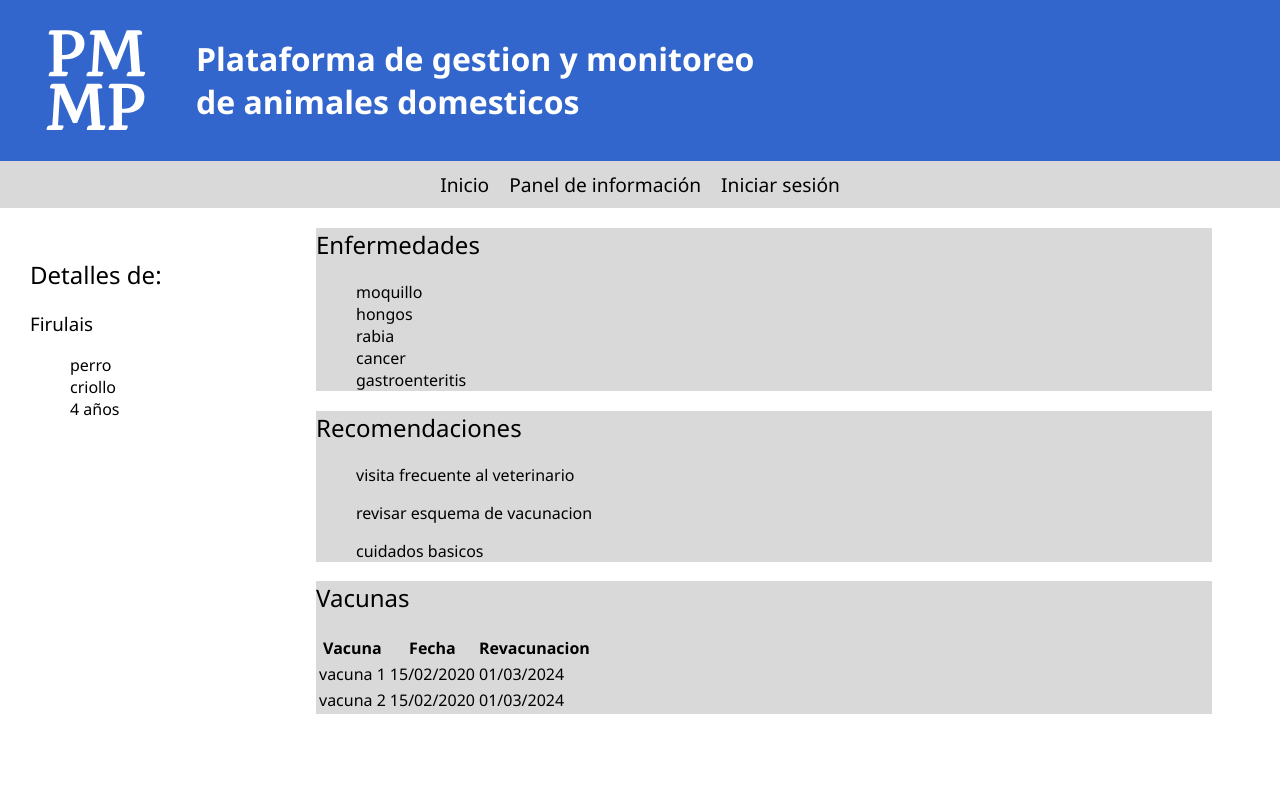
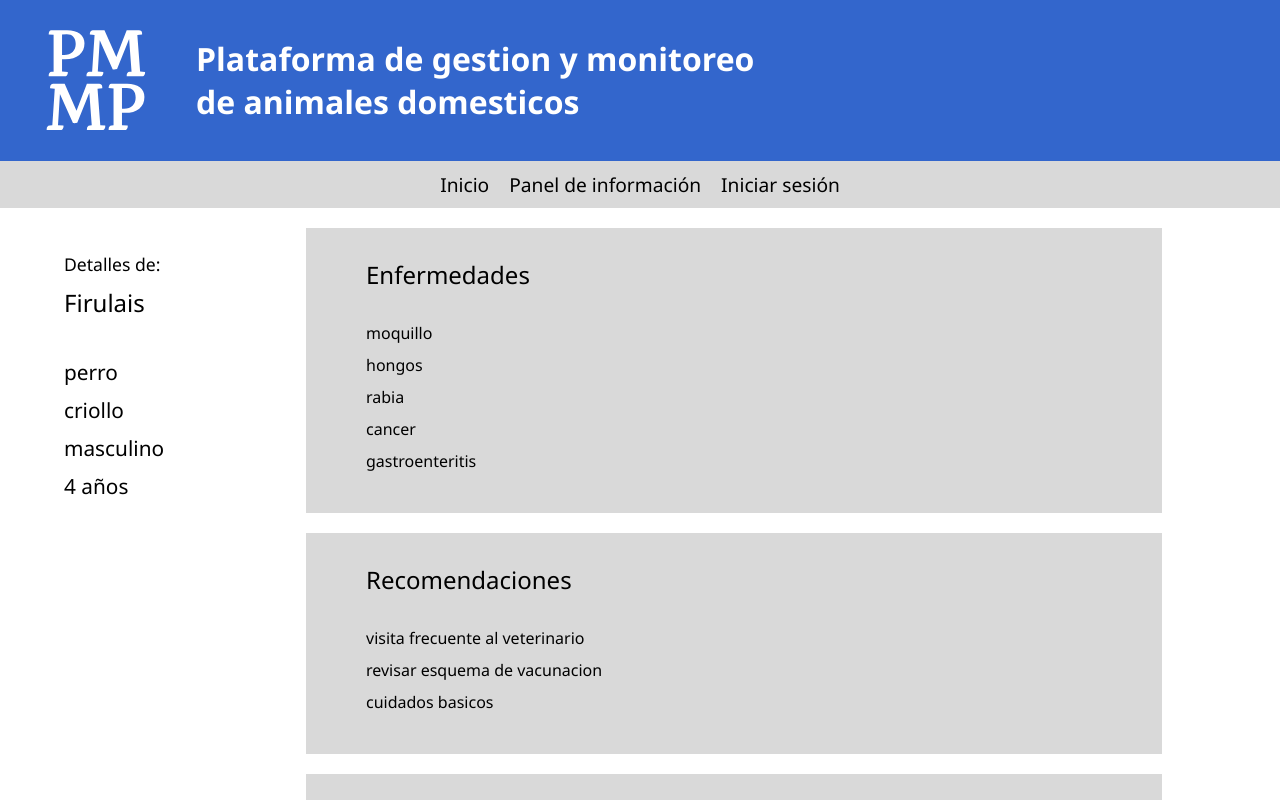
Before and after one commit to Santiago15JM/pmmp-ng, an Angular app: page /dashboard/pet-details/1 in a window 1280 px wide. Shown: the top 800 px of the page. Built offline with nearby package versions, Linux system fonts and the light colour scheme.

Commit message:
finished details styles

```diff
--- a/src/app/details/details.component.css
+++ b/src/app/details/details.component.css
@@ -4,6 +4,7 @@ h1, h2, h3 {
 
 ul {
     list-style: none;
+    padding: 10px 0;
 }
 
 .details-container {
@@ -11,21 +12,68 @@ ul {
 }
 
 .basic-details {
-    width: 20%;
+    width: 15%;
     padding: 30px;
+    padding-left: 5%;
     flex-direction: column;
     align-items: flex-start;
     justify-content: center;
 }
 
-.basic-details > * {
-    /* text-align: left; */
+.basic-details > h2 {
+    font-size: 1.1em;
+    margin-bottom: 10px;
+}
+
+.basic-details > h3 {
+    font-size: 1.5em;
+    margin-top: 10px;
+}
+
+.basic-details > ul > li {
+    font-size: 1.3em;
+    padding: 5px 0;
 }
 
 .main-details {
     width: 70%;
+    display: block;
 }
 
 .details-info {
     background-color: #d9d9d9;
+    margin: 20px;
+    padding: 20px 60px;
 }
+
+.details-info > h2 {
+    margin: 10px 0 0 0;
+}
+
+.details-info > ul {
+    padding-bottom: 0;
+}
+
+.details-info > ul > li {
+    padding: 5px 0;
+}
+
+table {
+    width: 100%;
+    border-collapse: collapse;
+}
+
+th {
+    padding: 10px 5px;
+    text-align: left;
+    /* width: auto; */
+}
+
+td {
+    padding: 10px 5px;
+    white-space: nowrap;
+}
+
+tr:nth-child(even) {
+    background-color: #f2f2f2;
+}
--- a/src/app/details/details.component.html
+++ b/src/app/details/details.component.html
@@ -5,6 +5,7 @@
         <ul>
             <li>{{ petDetail.type }}</li>
             <li>{{ petDetail.breed }}</li>
+            <li>{{ petDetail.sex }}</li>
             <li>{{ petDetail.age }} años</li>
         </ul>
     </div>
@@ -12,15 +13,13 @@
         <div class="details-info">
             <h2>Enfermedades</h2>
             <ul>
-                <div *ngFor="let disease of petDetail.diseases">
-                    <li>{{ disease.name }}</li>
-                </div>
+                <li *ngFor="let disease of petDetail.diseases">{{ disease.name }}</li>
             </ul>
         </div>
         <div class="details-info">
             <h2>Recomendaciones</h2>
-            <ul *ngFor="let recommendation of petDetail.recommendations">
-                <li>{{ recommendation.description }}</li>
+            <ul>
+                <li *ngFor="let recommendation of petDetail.recommendations">{{ recommendation.description }}</li>
             </ul>
         </div>
         <div class="details-info">
```
